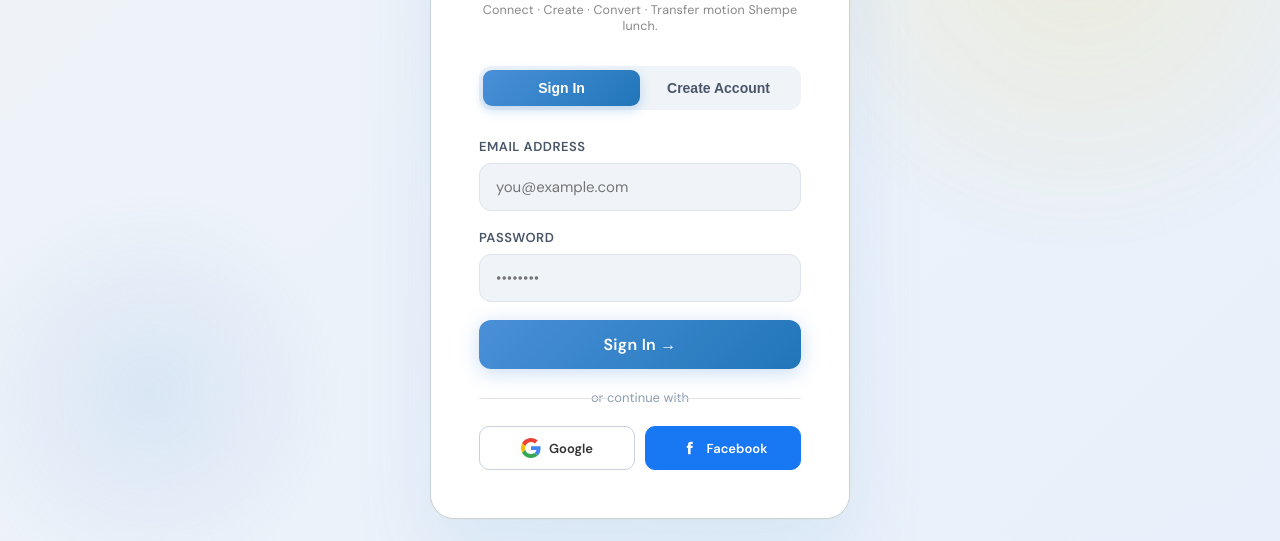
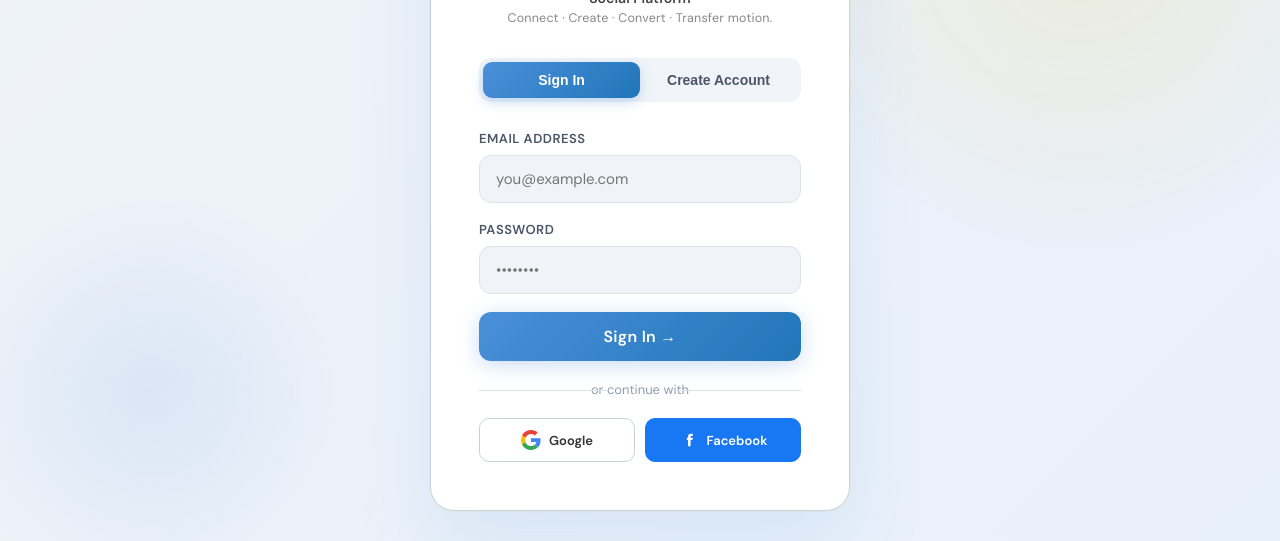
Before and after one commit to Shempe12/cogWheel, a plain HTML site: page index.html in a window 1280 px wide. Shown: the part 259-800 px from the top of the page. Drawn offline with Linux system fonts and the light colour scheme.

Commit message:
update index.html

```diff
--- a/index.html
+++ b/index.html
@@ -1798,7 +1798,7 @@
       <h1><span class="cog-part">cog</span><span class="wheel-part">Wheel</span></h1>
       <div class="tagline-wrap">
         <div class="tagline-main">Social Platform</div>
-        <span class="tagline-sub">Connect &middot; Create &middot; Convert &middot; Transfer motion Shempe lunch.</span>
+        <span class="tagline-sub">Connect &middot; Create &middot; Convert &middot; Transfer motion.</span>
       </div>
     </div>
     <div class="auth-tabs">
```
